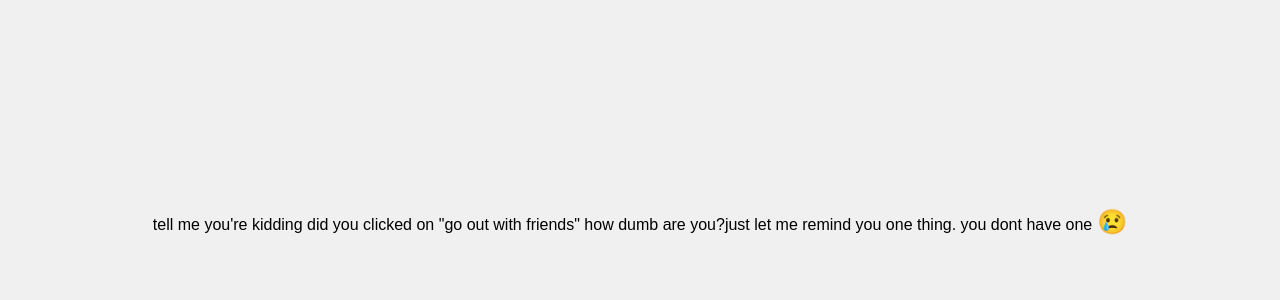
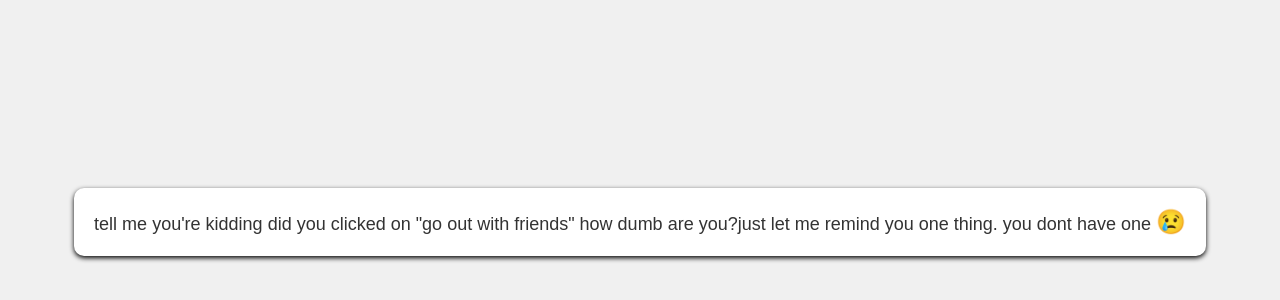
Before and after one commit to yeselamsewb/birthday, a plain HTML site: page out.html in a window 1280 px wide. Shown: the part 178-478 px from the top of the page. Drawn offline with Linux system fonts and the light colour scheme.

Commit message:
Update out.html

```diff
--- a/out.html
+++ b/out.html
@@ -4,6 +4,6 @@
  <link rel="stylesheet" href="plans.css">
 </head>
 <body>
-    <div>tell me you're kidding did you clicked on "go out with friends" how dumb are you?just let me remind you one thing. you dont have one<span class="emoji">😢</span></div>
+   <div class="message">tell me you're kidding did you clicked on "go out with friends" how dumb are you?just let me remind you one thing. you dont have one<span class="emoji">😢</span></div>
 </body>
 </html>
```
